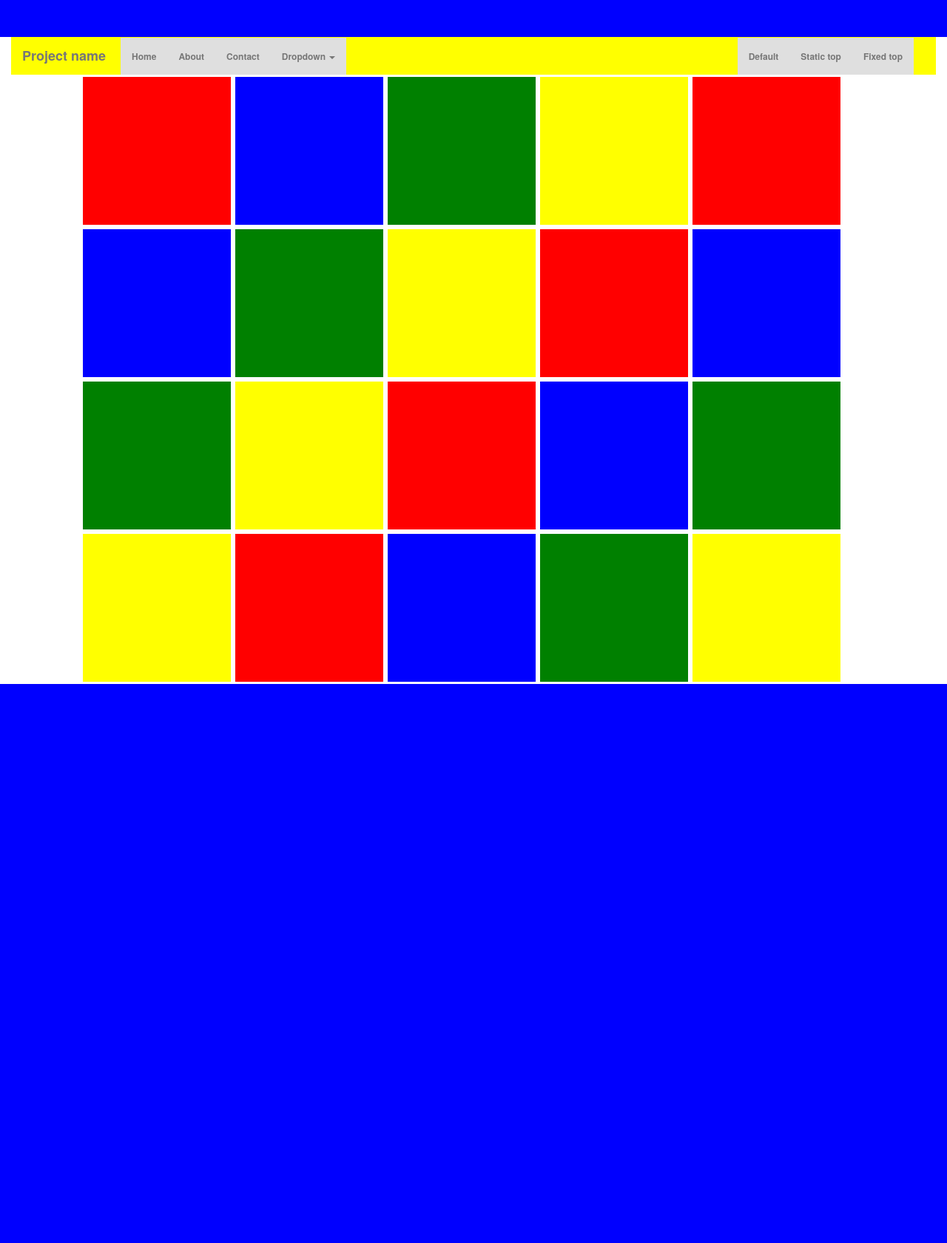
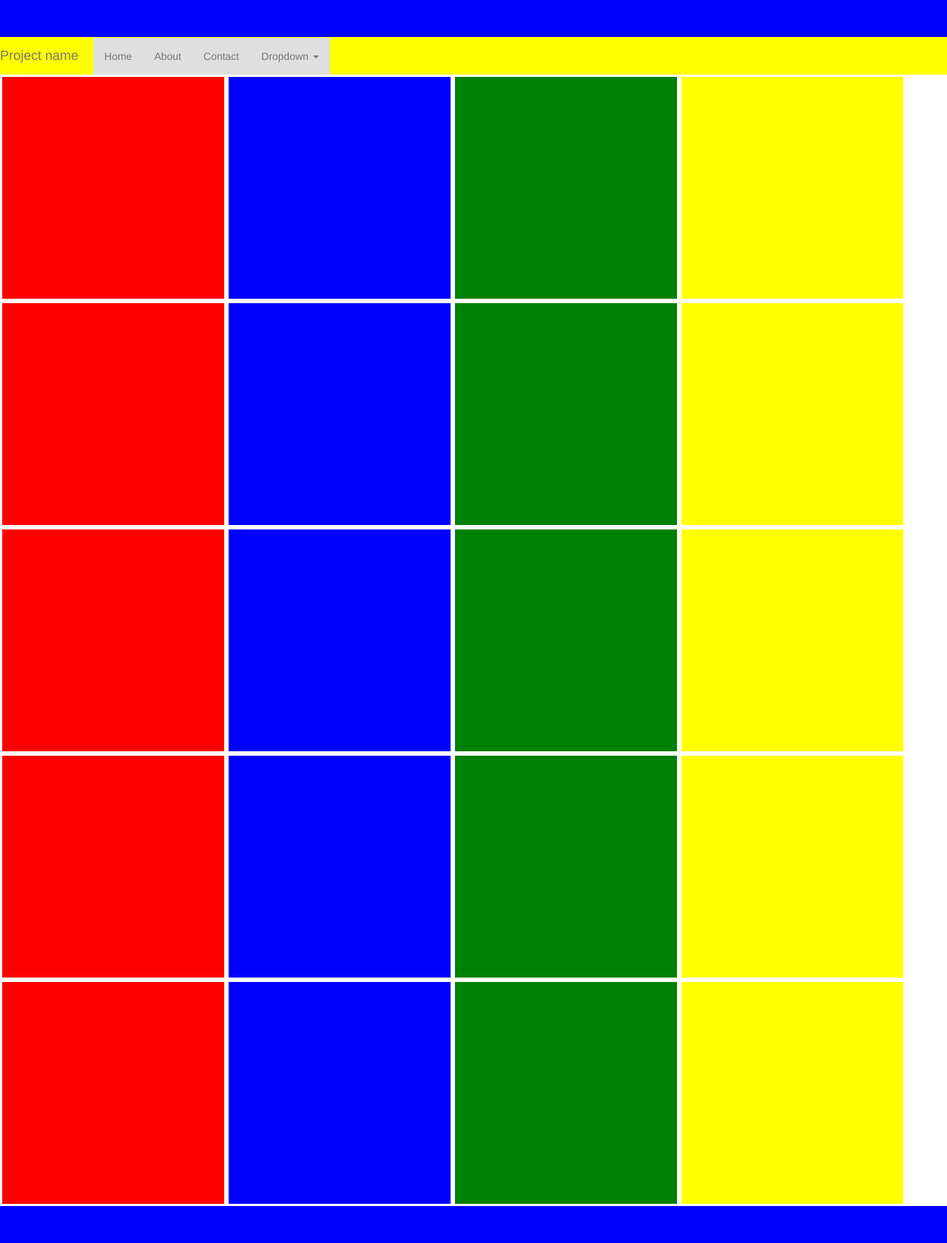
Before and after one commit to Terror404/NDLI2015, a PHP site: page /views/skeleton.php in a window 1280 px wide. Shown: the whole page at 74% size. Before the commit the page ends 925 px from the top, so only its background shows below. Run offline with PHP 8.4, Linux system fonts and the light colour scheme; some libraries are stand-ins or nearby versions.

Commit message:
modify homepage

```diff
--- a/stylesheets/global.css
+++ b/stylesheets/global.css
@@ -20,3 +20,69 @@ td{
 table{
 	width:100%;
 }
+
+/*homepage grid */
+
+body {
+  font-family:'Helvetica Neue', Arial, sans-serif;
+}
+
+.item {
+  width: 300px;
+  height: 300px;
+  margin: 3px;
+  float: left;
+
+
+}
+.item.next {
+    width: 60px;
+    height: 60px;
+    border: 5px solid black;
+    border-radius: 35px;
+}
+.red {
+    background: red;
+}
+.blue {
+    background: blue;
+}
+.green {
+    background: green;
+}
+.yellow {
+    background: yellow;
+}
+/* Start: Recommended Isotope styles */
+
+/**** Isotope Filtering ****/
+.isotope-item {
+    z-index: 2;
+}
+.isotope-hidden.isotope-item {
+    pointer-events: none;
+    z-index: 1;
+}
+/**** Isotope CSS3 transitions ****/
+ .isotope, .isotope .isotope-item {
+    -webkit-transition-duration: 0.8s;
+    -moz-transition-duration: 0.8s;
+    transition-duration: 0.8s;
+}
+.isotope {
+    -webkit-transition-property: height, width;
+    -moz-transition-property: height, width;
+    transition-property: height, width;
+}
+.isotope .isotope-item {
+    -webkit-transition-property: -webkit-transform, opacity;
+    -moz-transition-property: -moz-transform, opacity;
+    transition-property: transform, opacity;
+}
+/**** disabling Isotope CSS3 transitions ****/
+ .isotope.no-transition, .isotope.no-transition .isotope-item, .isotope .isotope-item.no-transition {
+    -webkit-transition-duration: 0s;
+    -moz-transition-duration: 0s;
+    transition-duration: 0s;
+}
+/* End: Recommended Isotope styles */
--- a/views/nav_bar.html
+++ b/views/nav_bar.html
@@ -20,17 +20,8 @@
               <li><a href="#">Action</a></li>
               <li><a href="#">Another action</a></li>
               <li><a href="#">Something else here</a></li>
-              <li class="divider"></li>
-              <li class="dropdown-header">Nav header</li>
-              <li><a href="#">Separated link</a></li>
-              <li><a href="#">One more separated link</a></li>
             </ul>
           </li>
         </ul>
-        <ul class="nav navbar-nav navbar-right">
-          <li class="active"><a href="./">Default <span class="sr-only">(current)</span></a></li>
-          <li><a href="../navbar-static-top/">Static top</a></li>
-          <li><a href="../navbar-fixed-top/">Fixed top</a></li>
-        </ul>
       </div><!--/.nav-collapse -->
     </div><!--/.container-fluid -->
--- a/views/skeleton.php
+++ b/views/skeleton.php
@@ -22,82 +22,18 @@
 	</div>
 </header>
 
-<nav class="navbar navbar-default">
-	<div class="col-xs-12 col-md-12" style="background-color:yellow;">
-		<?php include("nav_bar.html"); ?>
+<nav class="navbar-default">
+	<div class="row">
+		<div class="col-xs-12 col-md-12" style="background-color:yellow;">
+			<?php include("nav_bar.html"); ?>
+		</div>
 	</div>
 </nav>
 
 <main>
 
-	<style type="text/css">
-body {
-  font-family:'Helvetica Neue', Arial, sans-serif;
-}
-
-.item {
-  width: 200px;
-  height: 200px;
-  margin: 3px;
-  float: left;
-
-
-}
-.item.next {
-    width: 60px;
-    height: 60px;
-    border: 5px solid black;
-    border-radius: 35px;
-}
-.red {
-    background: red;
-}
-.blue {
-    background: blue;
-}
-.green {
-    background: green;
-}
-.yellow {
-    background: yellow;
-}
-/* Start: Recommended Isotope styles */
-
-/**** Isotope Filtering ****/
-.isotope-item {
-    z-index: 2;
-}
-.isotope-hidden.isotope-item {
-    pointer-events: none;
-    z-index: 1;
-}
-/**** Isotope CSS3 transitions ****/
- .isotope, .isotope .isotope-item {
-    -webkit-transition-duration: 0.8s;
-    -moz-transition-duration: 0.8s;
-    transition-duration: 0.8s;
-}
-.isotope {
-    -webkit-transition-property: height, width;
-    -moz-transition-property: height, width;
-    transition-property: height, width;
-}
-.isotope .isotope-item {
-    -webkit-transition-property: -webkit-transform, opacity;
-    -moz-transition-property: -moz-transform, opacity;
-    transition-property: transform, opacity;
-}
-/**** disabling Isotope CSS3 transitions ****/
- .isotope.no-transition, .isotope.no-transition .isotope-item, .isotope .isotope-item.no-transition {
-    -webkit-transition-duration: 0s;
-    -moz-transition-duration: 0s;
-    transition-duration: 0s;
-}
-/* End: Recommended Isotope styles */
-
-	</style>
 <div class="row">
-  <div class="col-sm-12 col-md-10 col-md-offset-1">
+  <div class="col-sm-12 col-md-12">
   	<div id="container">
 	    <div class="item red"></div>
 	    <div class="item blue"></div>
@@ -129,7 +65,10 @@ body {
 
     $container.isotope({
         itemSelector: '.item'
+
     });
+
+
 </script>
 
 
```
